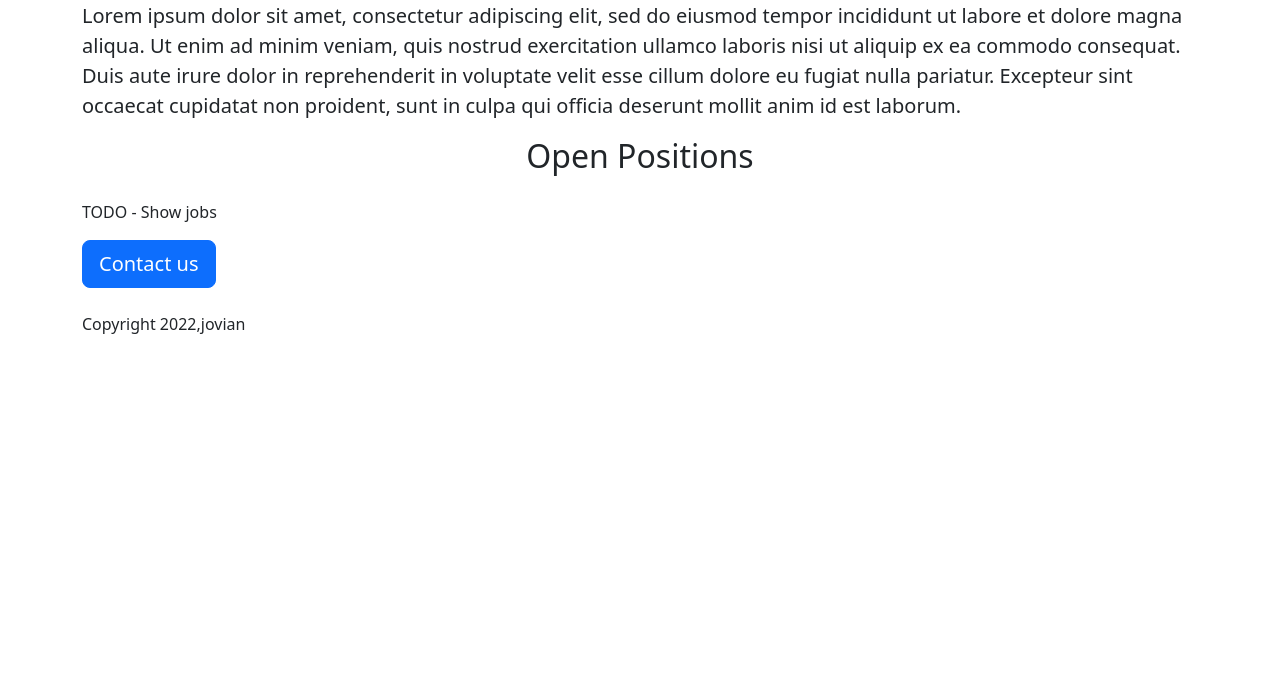
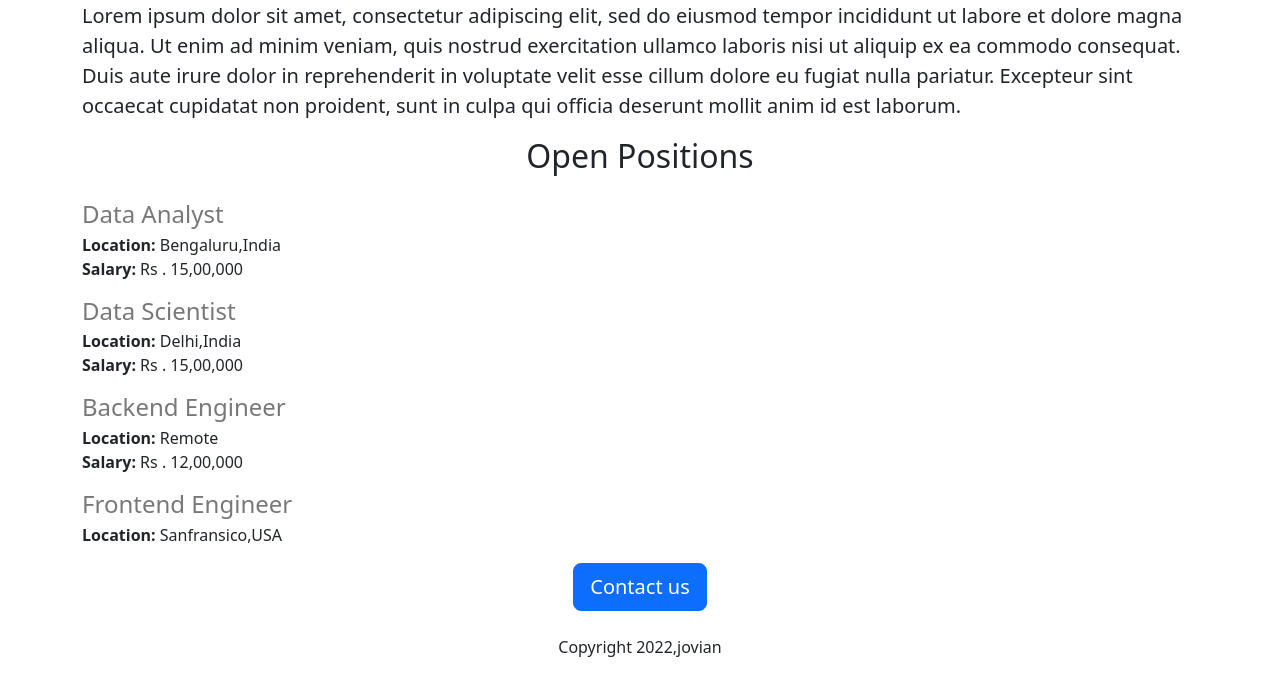
Before and after one commit to binos61201989/jovian-careers-website, a Flask app: page / in a window 1280 px wide. Shown: the part 509-1184 px from the top of the page. Before the commit the page ends 843 px from the top, so only its background shows below. Run offline with Flask 3, Linux system fonts and the light colour scheme.

Commit message:
Additional devlpment

```diff
--- a/app.py
+++ b/app.py
@@ -2,9 +2,42 @@ from flask import Flask, render_template
 
 app = Flask(__name__)
 
+JOBS=[
+{
+  'id':1,
+  'title':'Data Analyst',
+  'location':'Bengaluru,India',
+  'salary':'Rs . 15,00,000'
+},
+
+  {
+    'id':2,
+    'title':'Data Scientist',
+    'location':'Delhi,India',
+    'salary':'Rs . 15,00,000'
+  },
+
+  {
+    'id':3,
+    'title':'Backend Engineer',
+    'location':'Remote',
+    'salary':'Rs . 12,00,000'
+  },
+
+  {
+    'id':4,
+    'title':'Frontend Engineer',
+    'location':'Sanfransico,USA',
+    #'salary':'$120,00,000'
+  }
+
+]
+
 @app.route("/")
 def hello_worl():
-  return render_template('index.html')
+  return render_template('index.html',
+                        jobs=JOBS,
+                        company_name='Jovian')
 
 print(__name__)
 
--- a/templates/index.html
+++ b/templates/index.html
@@ -18,15 +18,29 @@
  </head>
 <body>
  <div class="container">
-    <h1 class="text-center mt-2 mb-4"> Careers Webpage</h1>
+    <h1 class="text-center mt-2 mb-4"> {{company_name}} Careers</h1>
      <img class="img-fluid" id="banner" src="https://45588e7d-b6b4-4e94-86aa-8bd97a27c8ab-00-3ga6dgmdskmxm.picard.replit.dev/static/banner.jpg">
     <h2 class="text-center mt-2 mb-4">About Careers</h2>
     <p class="lead" >Lorem ipsum dolor sit amet, consectetur adipiscing elit, sed do eiusmod tempor incididunt ut labore et dolore magna aliqua. Ut enim ad minim veniam, quis nostrud exercitation ullamco laboris nisi ut aliquip ex ea commodo consequat. Duis aute irure dolor in reprehenderit in voluptate velit esse cillum dolore eu fugiat nulla pariatur. Excepteur sint occaecat cupidatat non proident, sunt in culpa qui officia deserunt mollit anim id est laborum.</p>
     <h2 class="text-center mt-2 mb-4">Open Positions</h2>
-    <p >TODO - Show jobs</p>
+    <div>
+        {% for job in jobs %}
+         <div style = "margin-bottom:16px;">
+             <h4 style="color: rgb(120, 120, 120);margin-bottom:4px;"">                         {{job['title']}}
+             </h4>
+             <div><b>Location:</b> {{job['location']}}</div>
+            {% if 'salary' in job %}
+             <div><b>Salary:</b> {{job['salary']}}</div>
+            {% endif %}
+         </div>
+         {% endfor %}
+    </div>
 
-    <button class="btn btn-primary btn-lg">Contact us</button>
+    <div class="text-center">
+     <button class="btn btn-primary btn-lg">Contact us</button>
       <p class ="mt-4"> Copyright 2022,jovian</p>
+    </div>
+
  </div>
 </body>
 </html>
```
Also changed, not shown: templates/home.html (+5 -2 lines).
